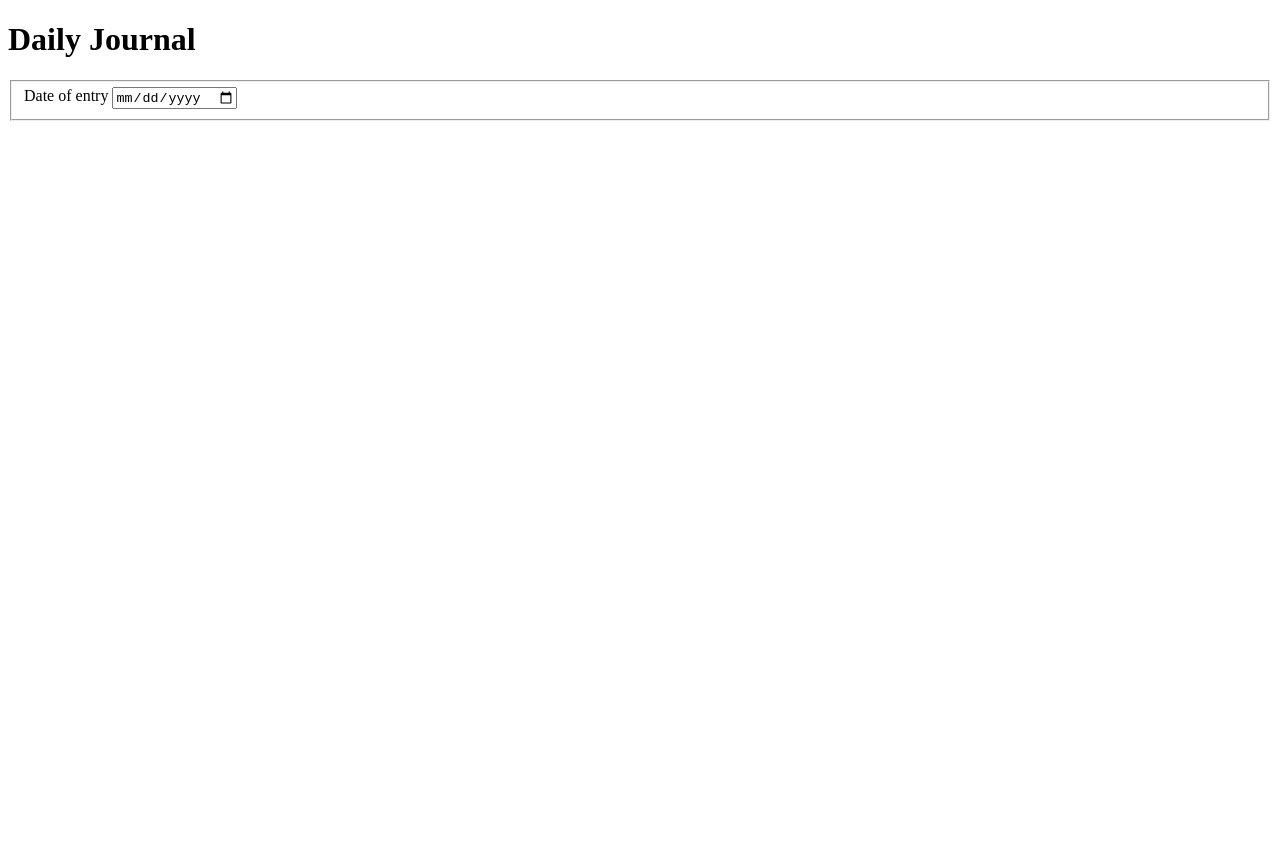
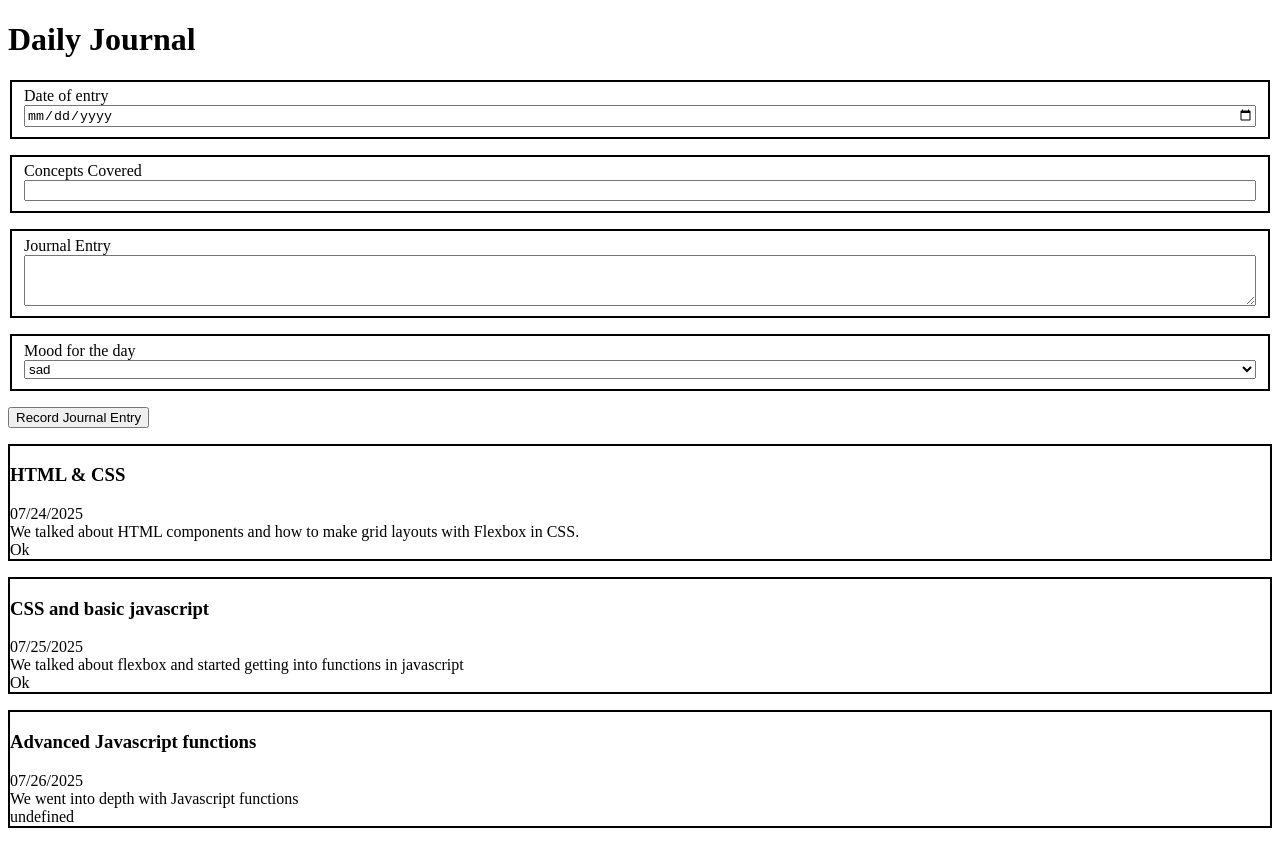
Before and after one commit to TylerSerafin/Daily-Journal, a plain HTML site: page index.html in a window 1280 px wide. Before the commit the page ends 800 px from the top, so only its background shows below. Drawn offline with Linux system fonts and the light colour scheme.

Commit message:
Build form and added journals to list below form

```diff
--- a/index.html
+++ b/index.html
@@ -1,18 +1,54 @@
 <!DOCTYPE html>
 <html lang="en">
+
 <head>
     <meta charset="UTF-8">
     <meta name="viewport" content="width=device-width, initial-scale=1.0">
     <title>Document</title>
-    <link rel="stylesheet" href="main.css">
+    <link rel="stylesheet" href="./styles/main.css">
 </head>
+
 <body>
     <h1>Daily Journal</h1>
     <form action="">
-        <fieldset>
+        <fieldset class="forms">
             <label for="journalDate">Date of entry</label>
             <input type="date" name="journalDate" id="journalDate">
         </fieldset>
     </form>
+
+    <form action="">
+        <fieldset class="forms">
+            <label for="concepts">Concepts Covered</label>
+            <input type="text" id="concepts" name="concepts">
+        </fieldset>
+    </form>
+
+    <form action="">
+        <fieldset class="forms">
+            <label for="journalEntry">Journal Entry</label>
+            <textarea name="journalEntry" id="journalEntry" cols="22" rows="3"></textarea>
+        </fieldset>
+    </form>
+
+    <fieldset class="forms">
+        <label for="mood">Mood for the day</label>
+        <select name="Mood" id="mood">
+            <option value="sad">sad</option>
+            <option value="ok">Ok</option>
+            <option value="happy">happy</option>
+        </select>
+    </fieldset>
+
+    <form action="submit">
+        <input type="submit" value="Record Journal Entry">
+    </form>
+
+    <section id="entryLog">
+
+    </section>
+
+    <script type="module" src="./scripts/main.js"></script>
 </body>
+
 </html>
--- /dev/null
+++ b/scripts/JournalDataProvider.js
@@ -0,0 +1,44 @@
+/*
+ *   Journal data provider for Daily Journal application
+ *
+ *      Holds the raw data about each entry and exports
+ *      functions that other modules can use to filter
+ *      the entries for different purposes.
+ */
+
+// This is the original data.
+const journal = [
+    {
+        id: 1,
+        date: "07/24/2025",
+        concept: "HTML & CSS",
+        entry: "We talked about HTML components and how to make grid layouts with Flexbox in CSS.",
+        mood: "Ok",
+    },
+    {
+        id: 2,
+        date: "07/25/2025",
+        concept: "CSS and basic javascript",
+        entry: "We talked about flexbox and started getting into functions in javascript",
+        mood: "Ok",
+    },
+    {
+        id: 3,
+        date: "07/26/2025",
+        concept: "Advanced Javascript functions",
+        entry: "We went into depth with Javascript functions",
+        Mood: "Ok",
+    }
+]
+
+/*
+    You export a function that provides a version of the
+    raw data in the format that you want
+*/
+export const useJournalEntries = () => {
+    const sortedByDate = journal.sort(
+        (currentEntry, nextEntry) =>
+            Date.parse(currentEntry.date) - Date.parse(nextEntry.date)
+    )
+    return sortedByDate
+}
--- /dev/null
+++ b/scripts/JournalEntry.js
@@ -0,0 +1,19 @@
+/*
+ *  Purpose: To render a single journal entry as an
+ *           HTML representation of the data
+ */
+const JournalEntryComponent = (entry) => {
+    return `
+        <section id="entry--${entry.id}" class="journalEntry">
+        <h1>${entry.concept} </h1>
+        <div>${entry.date}</div>
+        <div>${entry.entry} </div>
+        <div>${entry.mood}</div>
+        <div> </div>
+
+
+        </section>
+    `
+}
+
+export default JournalEntryComponent
--- /dev/null
+++ b/scripts/JournalEntryList.js
@@ -0,0 +1,26 @@
+/*
+ *  Purpose:
+ *    To render as many journal entry components as
+ *    there are items in the collection exposed by the
+ *    data provider component
+ */
+import { useJournalEntries } from "./JournalDataProvider.js"
+import JournalEntryComponent from "./JournalEntry.js"
+
+// DOM reference to where all entries will be rendered
+const entryLog = document.querySelector("#entryLog")
+
+const EntryListComponent = () => {
+    // Use the journal entry data from the data provider component
+    const entries = useJournalEntries()
+
+    for (const entry of entries) {
+        /*
+            Invoke the component that returns an
+            HTML representation of a single entry
+        */
+        entryLog.innerHTML += JournalEntryComponent(entry);
+    }
+}
+
+export default EntryListComponent
--- /dev/null
+++ b/scripts/main.js
@@ -0,0 +1,3 @@
+import EntryListComponent from "./JournalEntryList.js";
+
+EntryListComponent()
--- a/styles/main.css
+++ b/styles/main.css
@@ -0,0 +1,12 @@
+.forms {
+    display: flex;
+    flex-direction: column;
+    border: 2px solid black;
+    margin-bottom: 1rem;
+}
+
+.journalEntry {
+    border: 2px solid black;
+    margin-bottom: 1rem;
+    margin-top: 1rem;
+}
```
